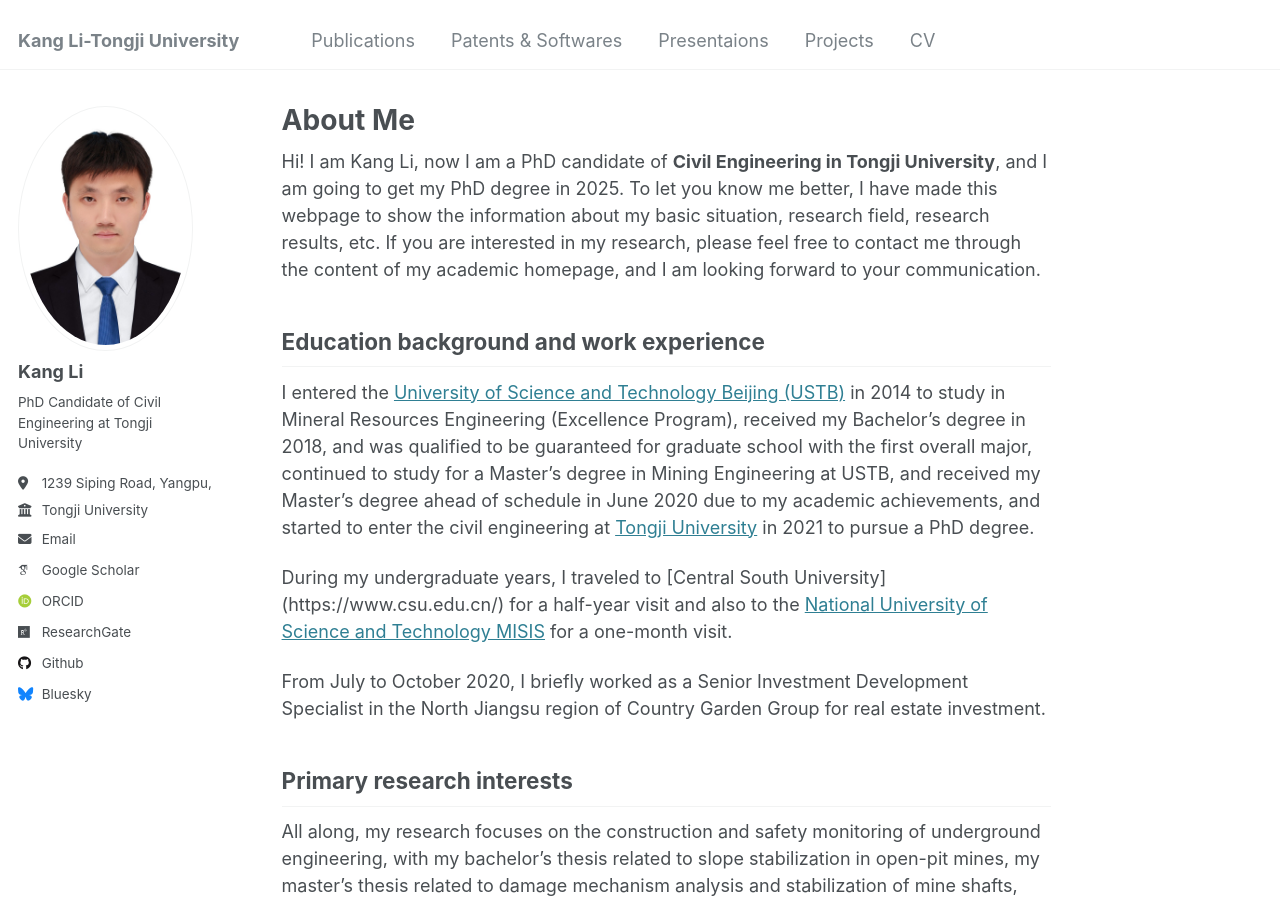
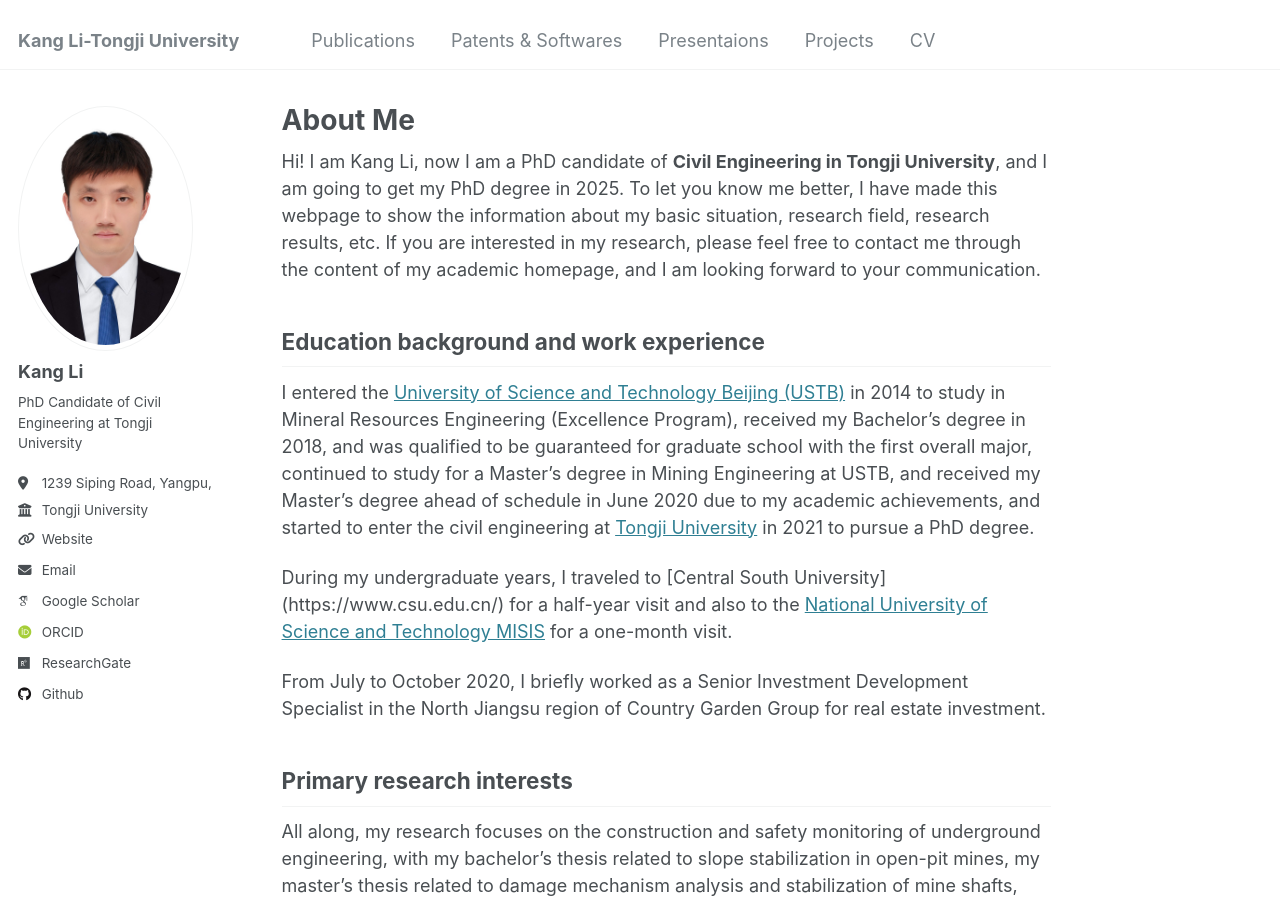
Before and after one commit to LIKANG2021/kangli_page.github.io, a Jekyll site: the page built from _pages/about.md, in a window 1280 px wide and 900 px high. Built offline with Jekyll 4.4.1, drawn with Linux system fonts in a browser that asks for light colours; some web fonts are replaced.

Commit message:
Update _config.yml

```diff
--- a/_config.yml
+++ b/_config.yml
@@ -27,7 +27,7 @@ author:
   bio              : "PhD Candidate of Civil Engineering at Tongji University"
   location         : "1239 Siping Road, Yangpu, Shanghai"
   employer         : "Tongji University"
-  uri              : # URL
+  uri              : "tongji.edu.cn"
   email            : "kaangli@outlook.com"
 
   # Academic websites
@@ -44,7 +44,7 @@ author:
   stackoverflow    : # User number or user number and name (i.e., use "1" or "1/jeff-atwood")
 
   # Social media
-  bluesky          : "bsky.app" # Replace this with you Bluesky username
+  bluesky          : #"bsky.app" # Replace this with you Bluesky username
   facebook         : # Username
   flickr           : # Username
   foursquare       : # Username
```
